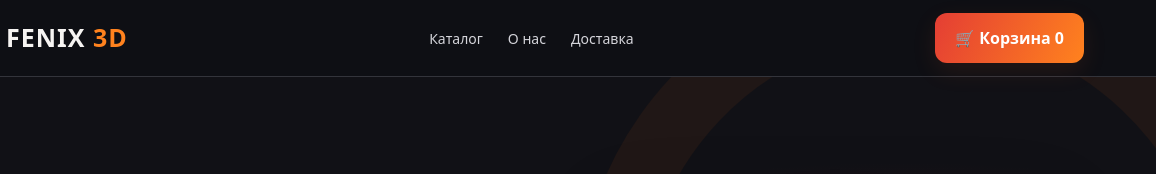
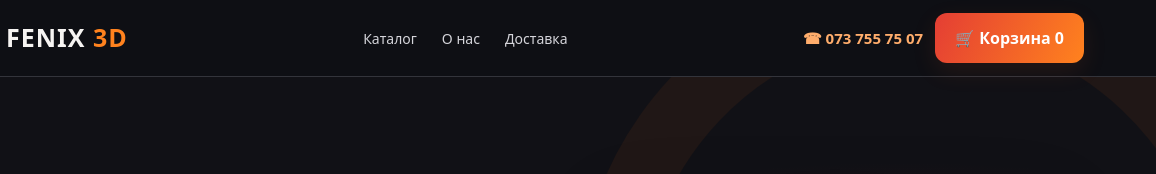
Before and after one commit to fenix3dshop/fenix3d-shop, a plain HTML site: page index.html in a window 1280 px wide. Shown: the top 174 px of the page, 124-1280 px from the left. Drawn offline with Linux system fonts and the light colour scheme.

Commit message:
Add files via upload

```diff
--- a/index.html
+++ b/index.html
@@ -24,13 +24,14 @@ footer{border-top:1px solid var(--border);padding:35px 0;color:var(--muted);font
 @media(max-width:800px){nav{display:none}.hero-inner{grid-template-columns:1fr}.hero{padding:65px 0}.hero-art{min-height:170px}.bird{font-size:145px}.products{grid-template-columns:repeat(2,minmax(0,1fr))}.feature-grid{grid-template-columns:1fr}.visual{height:170px;font-size:65px}}
 @media(max-width:520px){.products{grid-template-columns:1fr}.visual{height:230px;font-size:90px}.top{height:66px}.logo{font-size:21px}.cartbtn{padding:10px}.section-title{font-size:28px}section{padding:54px 0}.search{width:100%}}
 .brand-icon{height:48px;width:48px;object-fit:cover;object-position:center 38%;border-radius:50%}.hero-logo{position:relative;z-index:1;width:min(100%,430px);border-radius:20px;box-shadow:0 20px 80px #0007}.hero-art{min-height:390px}@media(max-width:800px){.hero-art{min-height:230px}.hero-logo{max-width:310px}}
+.header-actions{display:flex;align-items:center;gap:12px}.header-phone{font-size:15px;font-weight:750;white-space:nowrap;color:#ffad6c}.header-phone:hover{text-decoration:underline}@media(max-width:700px){.header-actions{gap:8px}.header-phone{font-size:12px;line-height:1.15;max-width:94px;white-space:normal;text-align:center}.logo{font-size:19px}.brand-icon{width:39px;height:39px}.cartbtn{font-size:13px;padding:10px 8px}}@media(max-width:390px){.top{gap:5px}.header-phone{font-size:11px;max-width:79px}.logo{font-size:17px}.brand-icon{width:34px;height:34px}}
 </style>
 </head>
 <body>
-<header><div class="container top"><a href="#" class="logo"><img src="fenix-logo.webp" alt="FENIX 3D" class="brand-icon"><span>FENIX <b>3D</b></span></a><nav><a href="#catalog">Каталог</a><a href="#about">О нас</a><a href="#delivery">Доставка</a></nav><button class="btn cartbtn" id="cartOpen">🛒 Корзина <span id="count">0</span></button></div></header>
+<header><div class="container top"><a href="#" class="logo"><img src="fenix-logo.webp" alt="FENIX 3D" class="brand-icon"><span>FENIX <b>3D</b></span></a><nav><a href="#catalog">Каталог</a><a href="#about">О нас</a><a href="#delivery">Доставка</a></nav><div class="header-actions"><a class="header-phone" href="tel:+380737557507" aria-label="Позвонить 073 755 75 07">☎ 073 755 75 07</a><button class="btn cartbtn" id="cartOpen">🛒 Корзина <span id="count">0</span></button></div></div></header>
 <main><div class="hero"><div class="container hero-inner"><div><div class="eyebrow">FENIX 3D • Мастерская идей</div><h1>Идеи, рождённые <em>в огне творчества</em></h1><p>Необычные вещи, стильные подарки и полезные мелочи, созданные с помощью 3D-печати.</p><a href="#catalog" class="btn">Смотреть каталог ↗</a></div><div class="hero-art"><div class="orb"></div><img class="hero-logo" src="fenix-logo.webp" alt="Феникс, которого печатает 3D-принтер"></div></div></div>
 <section id="catalog"><div class="container"><h2 class="section-title">Наши изделия</h2><p class="sub">Изделия нашей мастерской. Выберите то, что понравится!</p><div class="toolbar"><div class="filters" id="filters"></div><input class="search" id="search" placeholder="🔎 Найти изделие..." aria-label="Поиск товаров"></div><div class="products" id="products"></div></div></section>
-<section class="features" id="about"><div class="container"><h2 class="section-title">Создано с характером</h2><p class="sub">FENIX 3D — небольшая мастерская, где идеи становятся настоящими вещами.</p><div class="feature-grid"><div class="feature"><span>✨</span><h3>Внимание к деталям</h3><p>Стремимся к аккуратной печати и красивому результату.</p></div><div class="feature"><span>🎁</span><h3>Необычные подарки</h3><p>Вещи, которые хочется подарить или оставить себе.</p></div><div class="feature" id="delivery"><span>📦</span><h3>Доставка по Украине</h3><p>Условия и способы доставки уточним перед запуском магазина.</p></div></div></div></section></main>
+<section class="features" id="about"><div class="container"><h2 class="section-title">Создано с характером</h2><p class="sub">FENIX 3D — небольшая мастерская, где идеи становятся настоящими вещами.</p><div class="feature-grid"><div class="feature"><span>✨</span><h3>Внимание к деталям</h3><p>Стремимся к аккуратной печати и красивому результату.</p></div><div class="feature"><span>🎁</span><h3>Необычные подарки</h3><p>Вещи, которые хочется подарить или оставить себе.</p></div><div class="feature" id="delivery"><span>📦</span><h3>Доставка Новой почтой по Украине</h3><p>Отправляем заказы Новой почтой по всей Украине.</p></div></div></div></section></main>
 <footer><div class="container foot"><div>🔥 <strong>FENIX 3D</strong> © <span id="year"></span></div><div>Изделия с характером</div></div></footer>
 <div class="overlay" id="overlay"></div><aside class="drawer" id="drawer" aria-label="Корзина"><div class="drawer-head"><h2>Ваша корзина</h2><button class="close" id="close" aria-label="Закрыть">×</button></div><div class="items" id="items"></div><div id="checkout"><div class="total" id="total"></div><label class="formfield">Ваше имя<input id="customer" placeholder="Как к вам обращаться"></label><label class="formfield">Телефон<input id="phone" placeholder="+380..." type="tel"></label><label class="formfield">Комментарий к заказу<textarea id="comment" rows="2" placeholder="Город, отделение доставки, пожелания"></textarea></label><button class="btn" style="width:100%" id="copyOrder">Оформить заказ</button><p class="notice">Заказ отправляется продавцу в Telegram. Оплата и доставка согласовываются после подтверждения заказа.</p></div></aside>
 <script>
```
